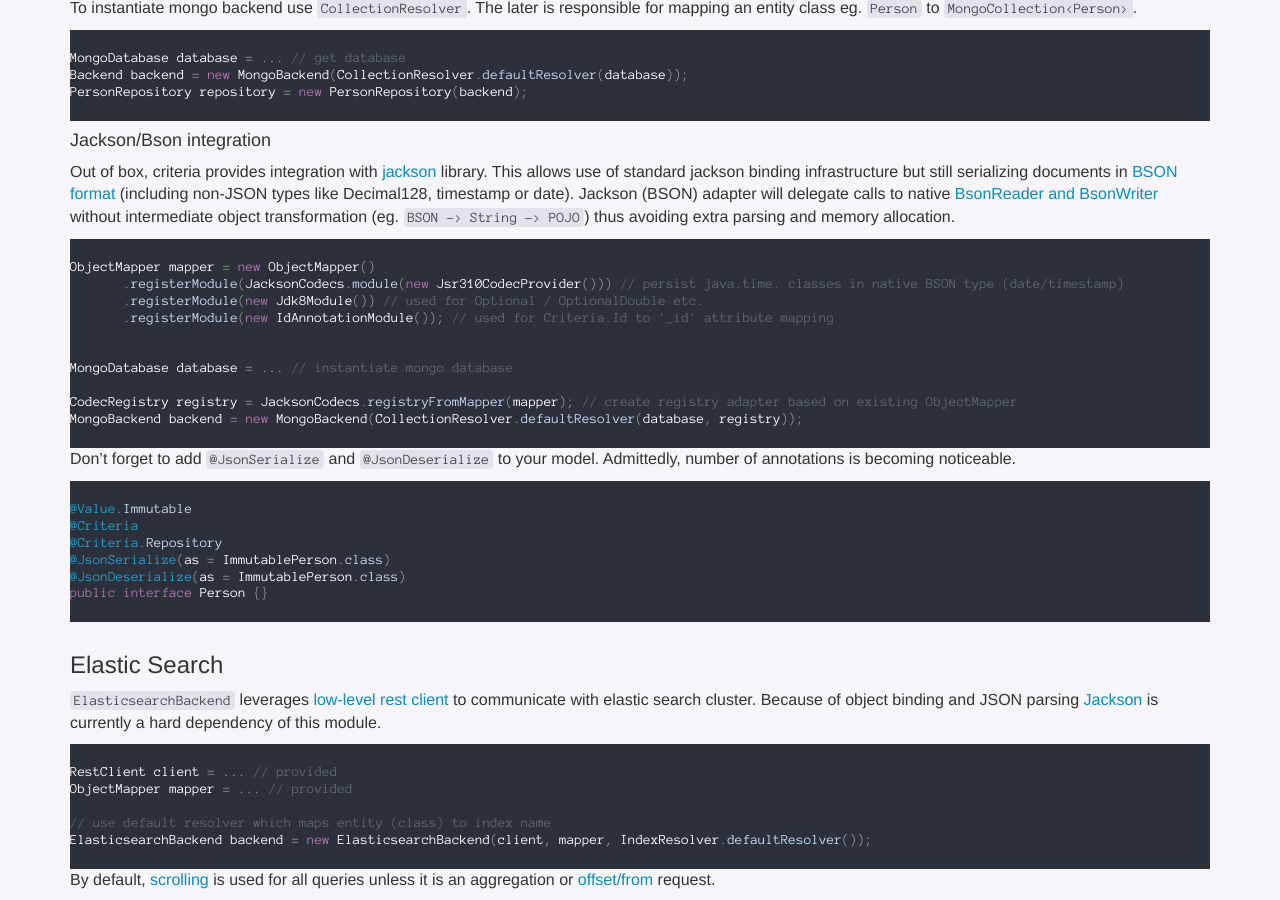
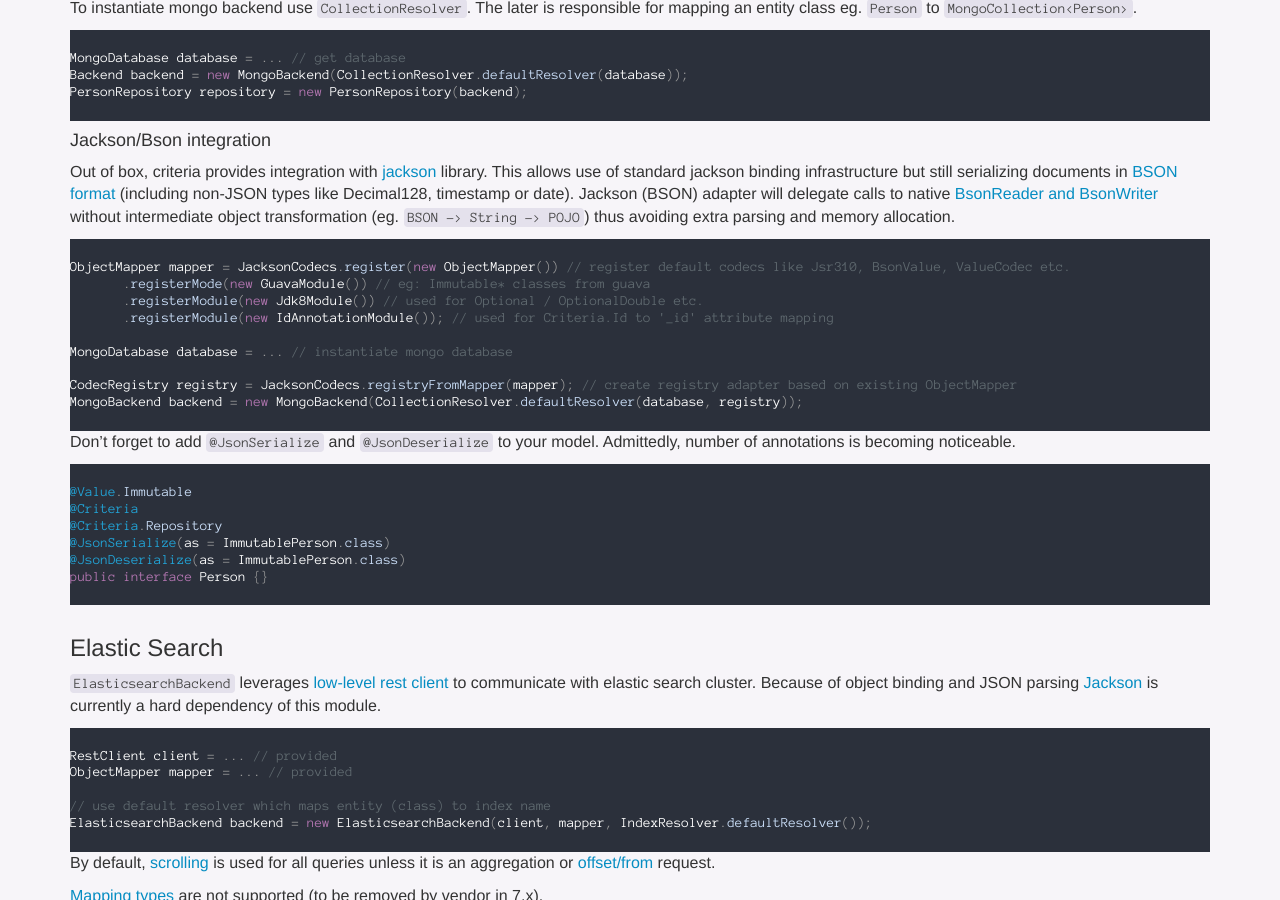
Before and after one commit to immutables/immutables.github.io, a Jekyll site: the page built from criteria.md, in a window 1280 px wide and 900 px high, scrolled down 4997 px. Built offline with Jekyll 4.4.1, drawn with Linux system fonts in a browser that asks for light colours; nearby versions of some CDN libraries; Markdown is read by kramdown in place of the engine named in the settings.

Commit message:
Update doc about JacksonCodecs.register()

````diff
--- a/criteria.md
+++ b/criteria.md
@@ -275,11 +275,10 @@ extra parsing and memory allocation.
 
 
 ```java
-ObjectMapper mapper = new ObjectMapper()
-       .registerModule(JacksonCodecs.module(new Jsr310CodecProvider())) // persist java.time. classes in native BSON type (date/timestamp)
+ObjectMapper mapper = JacksonCodecs.register(new ObjectMapper()) // register default codecs like Jsr310, BsonValue, ValueCodec etc.
+       .registerMode(new GuavaModule()) // eg: Immutable* classes from guava
        .registerModule(new Jdk8Module()) // used for Optional / OptionalDouble etc.
        .registerModule(new IdAnnotationModule()); // used for Criteria.Id to '_id' attribute mapping
-
 
 MongoDatabase database = ... // instantiate mongo database
 
````
